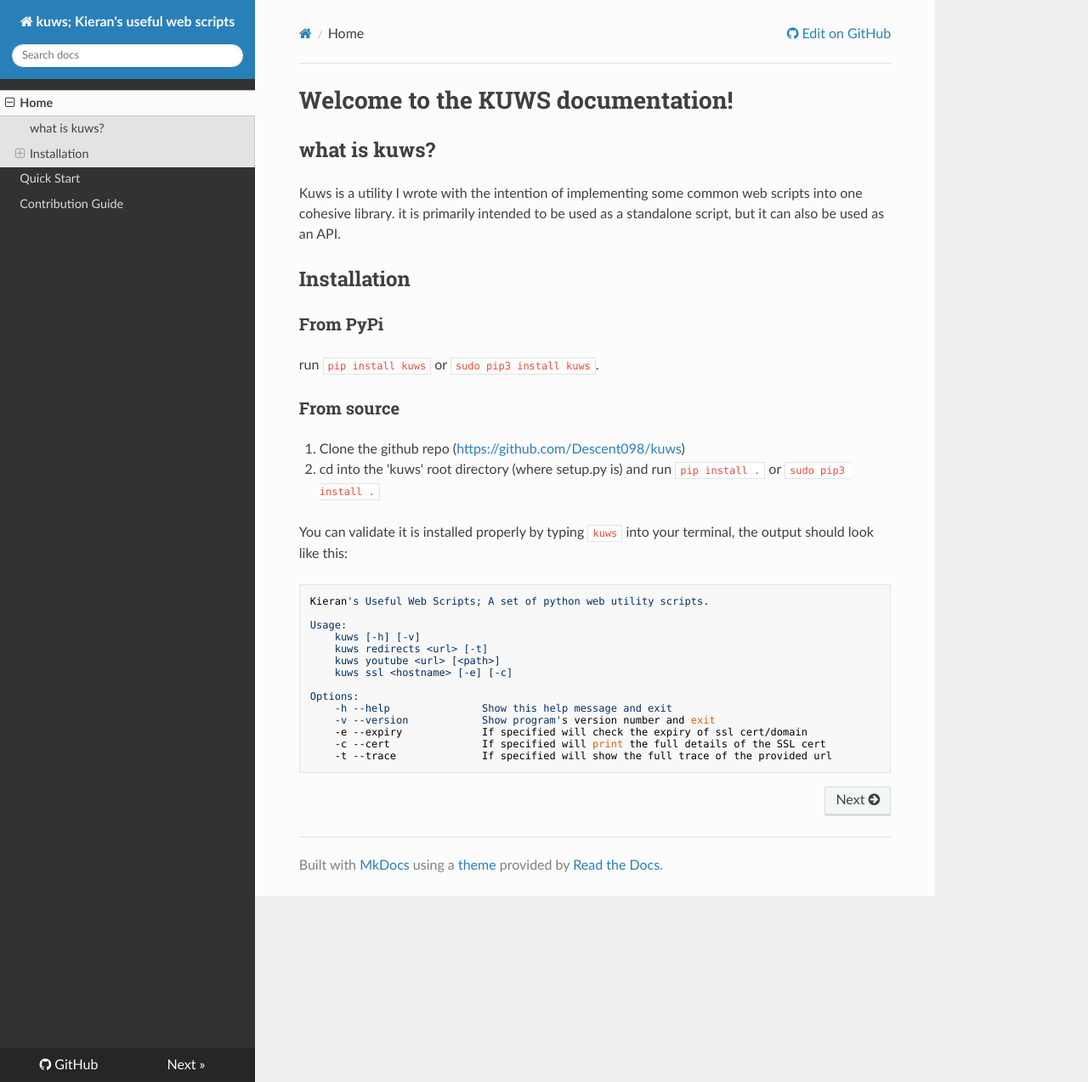
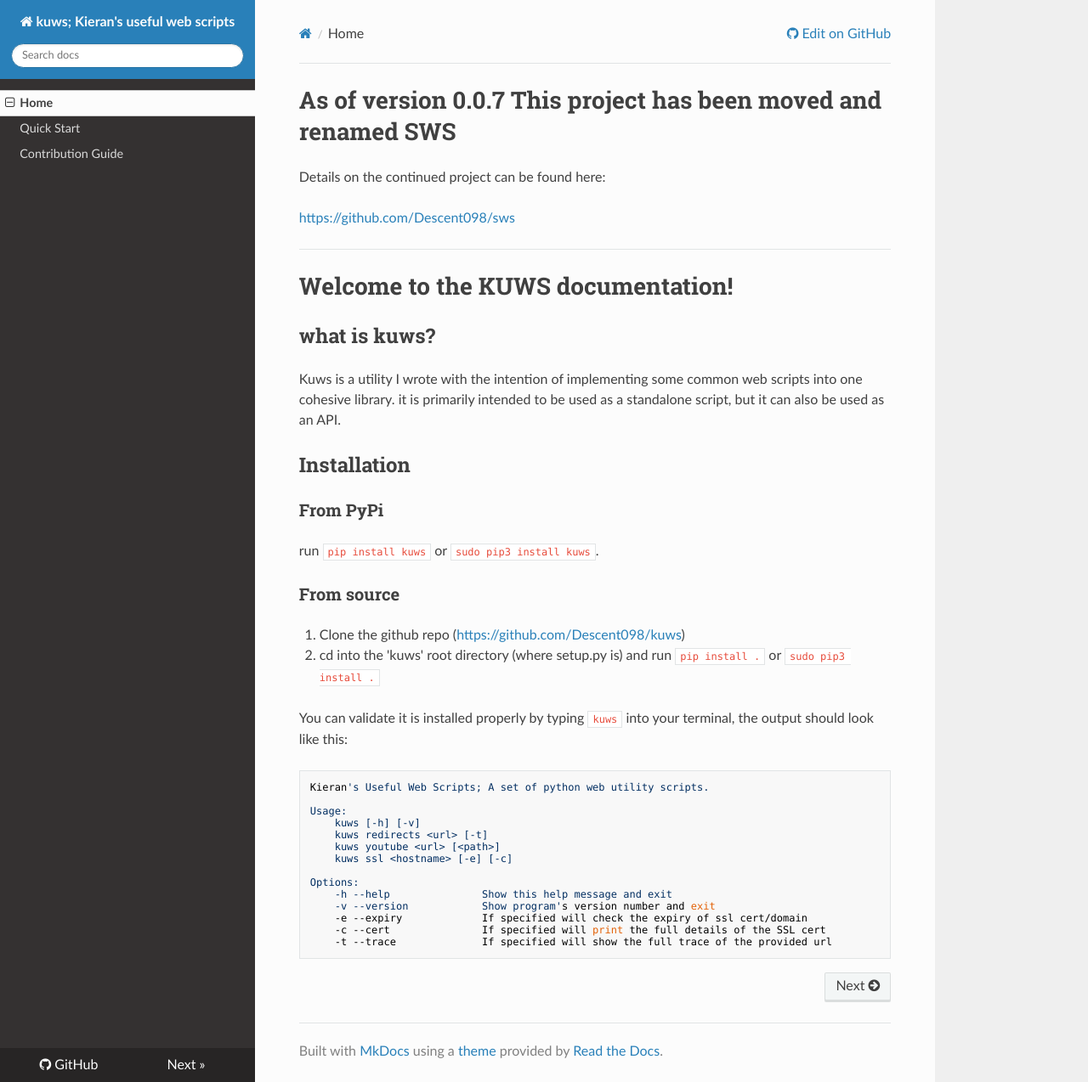
Before and after one commit to Descent098/kuws, an MkDocs documentation site: the page built from docs/index.md, in a window 1280 px wide and 1274 px high. Shown: the whole window at 85% size. Built offline with MkDocs 1.6.1, drawn with Linux system fonts in a browser that asks for light colours; nearby versions of some CDN libraries.

Commit message:
Released V0.0.7, all future versions will be released under sws

```diff
--- a/docs/index.md
+++ b/docs/index.md
@@ -1,3 +1,17 @@
+# As of version 0.0.7 This project has been moved and renamed SWS
+
+
+
+Details on the continued project can be found here:
+
+[https://github.com/Descent098/sws](https://github.com/Descent098/sws)
+
+
+
+---
+
+
+
 # Welcome to the KUWS documentation!
 
 
--- a/setup.py
+++ b/setup.py
@@ -33,7 +33,7 @@
 
 setuptools.setup(
     name="kuws",
-    version="0.0.6",
+    version="0.0.7",
     author="Kieran Wood",
     author_email="kieran@canadiancoding.ca",
     description="A set of python scripts for common web tasks",
@@ -59,5 +59,6 @@
         "Programming Language :: Python :: 3",
         "License :: OSI Approved :: MIT License",
         "Operating System :: OS Independent",
+        "Development Status :: 7 - Inactive"
     ],
 )
```
Also changed, not shown: README.md (+14 -0 lines).
